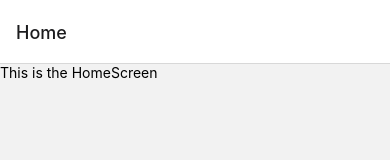
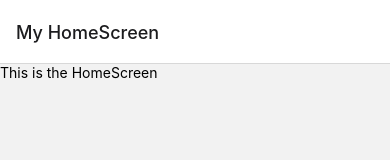
Before and after one commit to giusboi/Books, a React Native app: screen /Home in a window 390 px wide. Shown: the top 160 px of the page. Built offline with nearby package versions, Linux system fonts and the light colour scheme.

Commit message:
stack navigation.

```diff
--- a/App.tsx
+++ b/App.tsx
@@ -1,15 +1,8 @@
 import React from 'react';
-import { SafeAreaView, StyleSheet, Text } from 'react-native';
-import { NavigationContainer } from '@react-navigation/native';
 import { MainStack } from './src/Navigation';
-import { HomeScreen } from './src/screens/HomeScreen';
 
 export default function App() {
   return (
-    <NavigationContainer>
-      <MainStack.Navigator>
-        <MainStack.Screen name="Home" component={HomeScreen} />
-      </MainStack.Navigator>
-    </NavigationContainer>
+    <MainStack />
   );
 }
--- a/src/Navigation.ts
+++ /dev/null
@@ -1,3 +0,0 @@
-import { createNativeStackNavigator } from '@react-navigation/native-stack';
-
-export const MainStack = createNativeStackNavigator()
--- /dev/null
+++ b/src/Navigation.tsx
@@ -0,0 +1,30 @@
+import { createNativeStackNavigator } from '@react-navigation/native-stack';
+import { NavigationContainer } from '@react-navigation/native';
+import { HomeScreen } from './screens/HomeScreen';
+import { DetailScreen } from './screens/DetailScreen';
+import React from 'react';
+
+export type MainStackParamList = {
+  Home: undefined;
+  Detail: { userId: string };
+};
+
+const StackNavigator = createNativeStackNavigator<MainStackParamList>()
+
+export const MainStack = () => {
+  return (
+    <NavigationContainer>
+    <StackNavigator.Navigator>
+      <StackNavigator.Screen
+        name="Home"
+        component={HomeScreen}
+        options={{ title: 'My HomeScreen' }}
+      />
+      <StackNavigator.Screen
+        name="Detail"
+        component={DetailScreen}
+      />
+  </StackNavigator.Navigator>
+  </NavigationContainer>
+  )
+}
--- /dev/null
+++ b/src/screens/DetailScreen.tsx
@@ -0,0 +1,18 @@
+import React from 'react';
+import { Text, View } from 'react-native';
+import { NativeStackScreenProps } from '@react-navigation/native-stack';
+import { MainStackParamList } from '../Navigation';
+
+type NavProps = NativeStackScreenProps<MainStackParamList, 'Detail'>
+interface Props extends NavProps {}
+
+export const DetailScreen = (props: Props) => {
+  const { route } = props
+  const { userId } = route.params
+
+  return (
+    <View>
+      <Text>This is the DetailScreen</Text>
+    </View>
+  )
+}
--- a/src/screens/HomeScreen.tsx
+++ b/src/screens/HomeScreen.tsx
@@ -1,10 +1,19 @@
 import React from 'react';
-import { Text, View } from 'react-native';
+import { Text, TouchableOpacity, View } from 'react-native';
+import { NativeStackScreenProps } from '@react-navigation/native-stack';
+import { MainStackParamList } from '../Navigation';
 
-export const HomeScreen = () => {
+type NavProps = NativeStackScreenProps<MainStackParamList, 'Home'>
+interface Props extends NavProps {}
+
+export const HomeScreen = (props: Props) => {
+  const { navigation } = props
+  const onPress = () => navigation.navigate('Detail', { userId: 'myUserId' })
   return (
     <View>
-      <Text>This is the HomeScreen</Text>
+      <TouchableOpacity onPress={onPress}>
+        <Text>This is the HomeScreen</Text>
+      </TouchableOpacity>
     </View>
   )
 }
```
